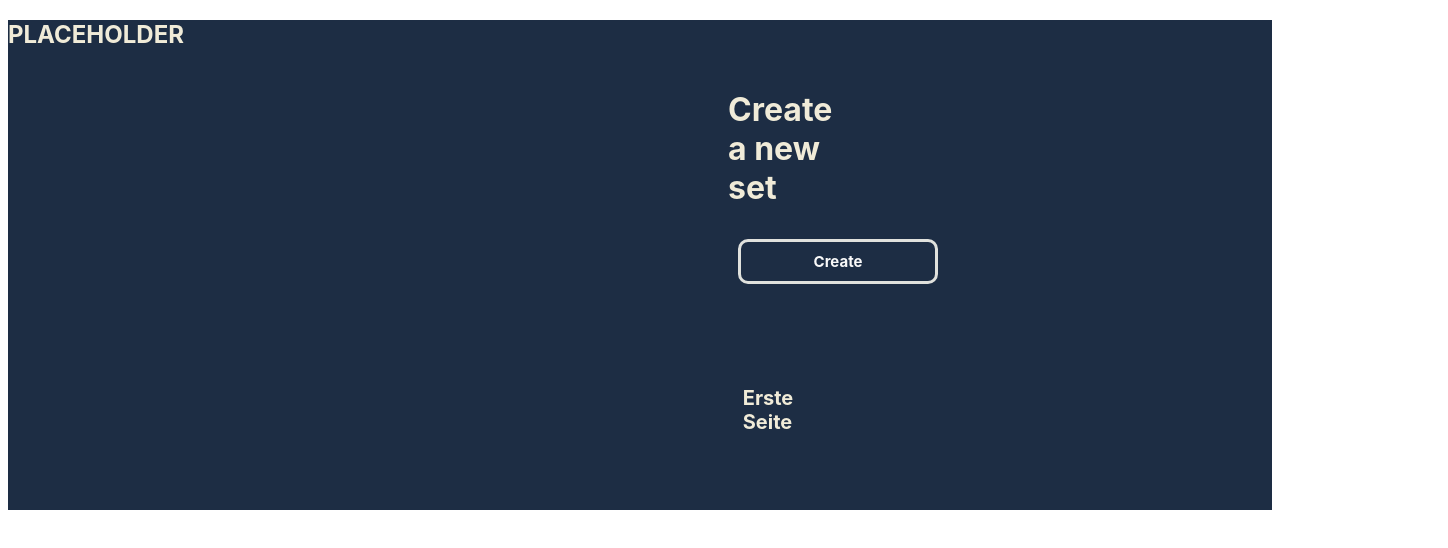
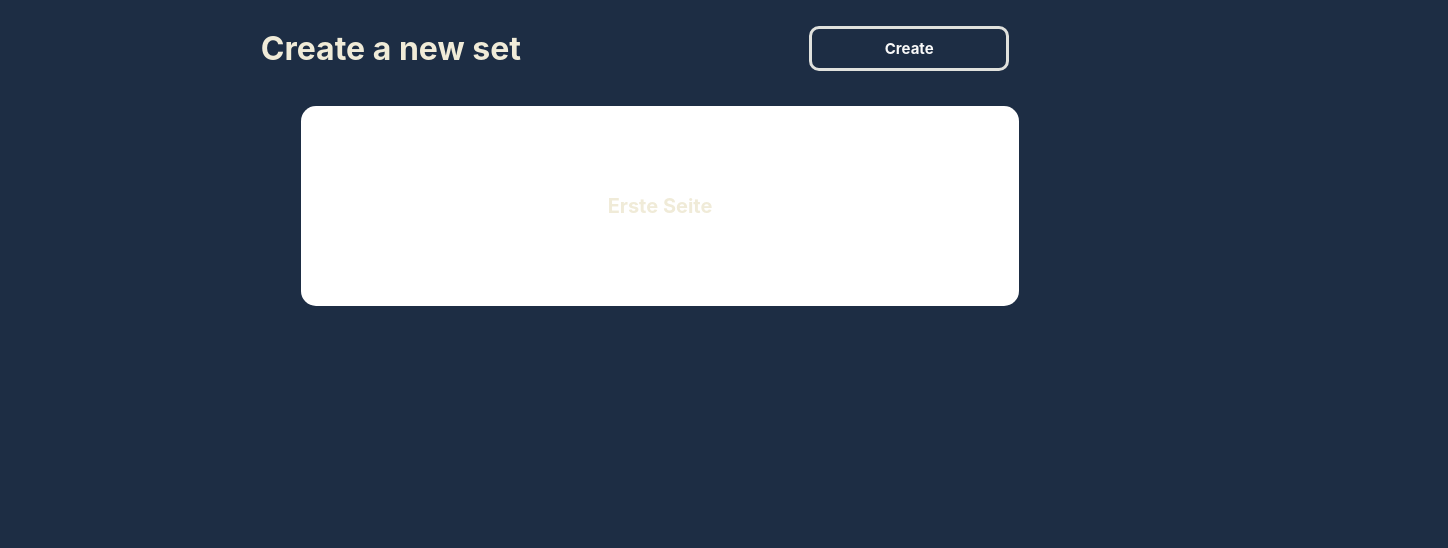
Before and after one commit to ToppTobi/Quiz-Project, an Angular app: page /createSet in a window 1280 px wide. Shown: the top 548 px of the page, 1448 px wide, since content can reach past the window. Built offline with nearby package versions, Linux system fonts and the light colour scheme.

Commit message:
Fixxed bug, that the card switch doesnt worked

```diff
--- a/src/components/create-set/create-set.component.css
+++ b/src/components/create-set/create-set.component.css
@@ -1,12 +1,8 @@
 
-html {
-  font-family: Inter, sans-serif;
-  color: #F0EBD8;
-  background-color: #1D2D44;
-}
+
 main {
 
-  padding: 0 45rem;
+  padding: 0 20%;
 }
 
 .first-container{
--- a/src/components/create-set/create-set.component.html
+++ b/src/components/create-set/create-set.component.html
@@ -1,7 +1,3 @@
-<html>
-<header ngSkipHydration>
-  <h2>PLACEHOLDER</h2>
-</header>
 <main>
   <div class="first-container">
     <div class="create-set-container">
@@ -9,16 +5,16 @@
         <h1 (click)="$event.preventDefault(); isClicked()">Create a new set</h1>
       </div>
     </div>
-  </div>
-  <div class="create-set-btn-container">
-    <button class="create-button">
-      Create
-    </button>
+    <div class="create-set-btn-container">
+      <button class="create-button">
+        Create
+      </button>
+    </div>
   </div>
   <div>
     <ul>
       <li style="list-style-type: none">
-        <div class="card-container" (click)="$event.preventDefault(); rotateCard()">
+        <div class="card-container" (click)="rotateCard()">
           <div class="card" [ngClass]="{'rotated': isRotated}">
             <div class="front">
               Erste Seite
@@ -32,4 +28,3 @@
     </ul>
   </div>
 </main>
-</html>
--- a/src/styles.css
+++ b/src/styles.css
@@ -1 +1,6 @@
 /* You can add global styles to this file, and also import other style files */
+html {
+  font-family: Inter, sans-serif;
+  color: #F0EBD8;
+  background-color: #1D2D44;
+}
```
Also changed, not shown: src/components/app/app.component.html (line endings or trailing spaces).
